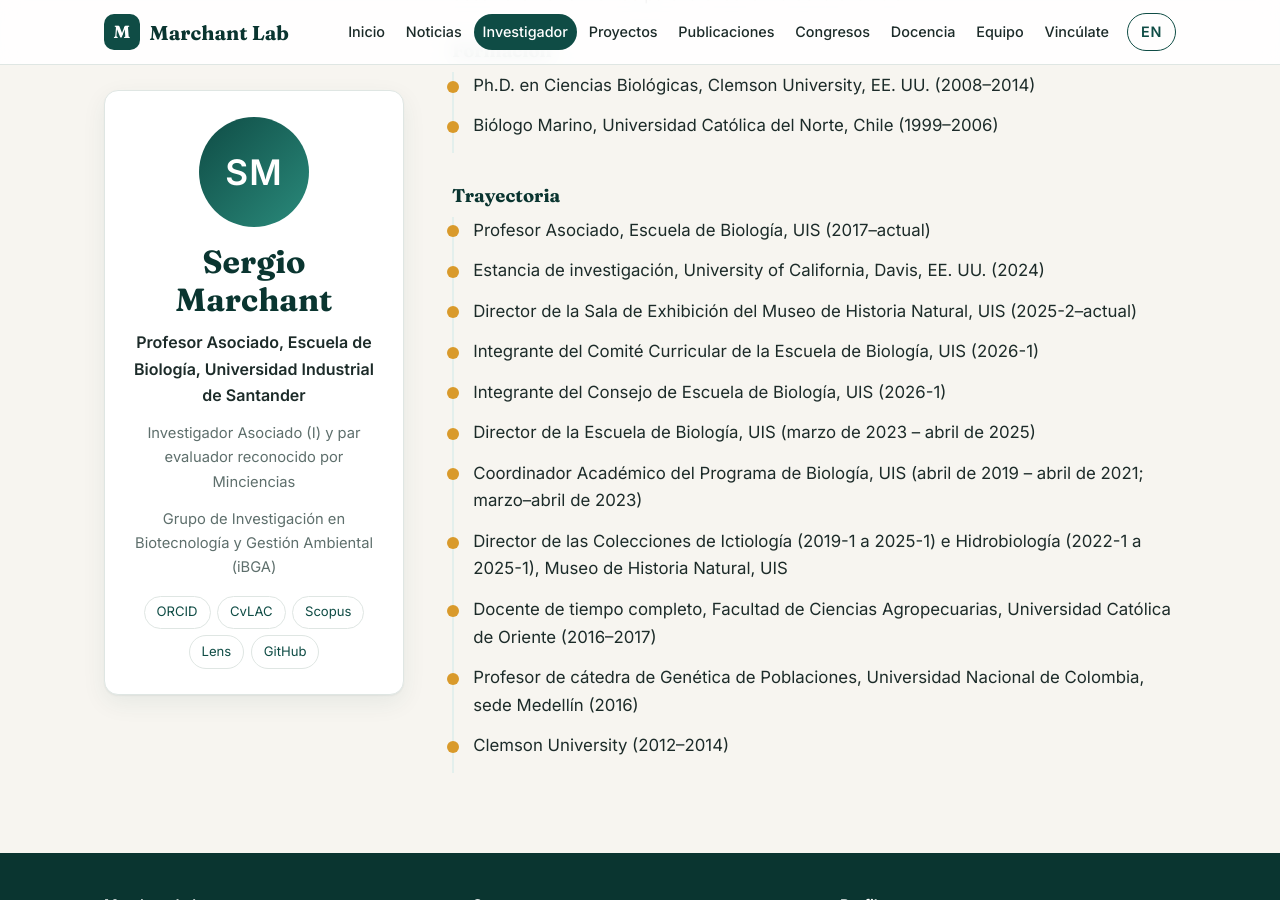
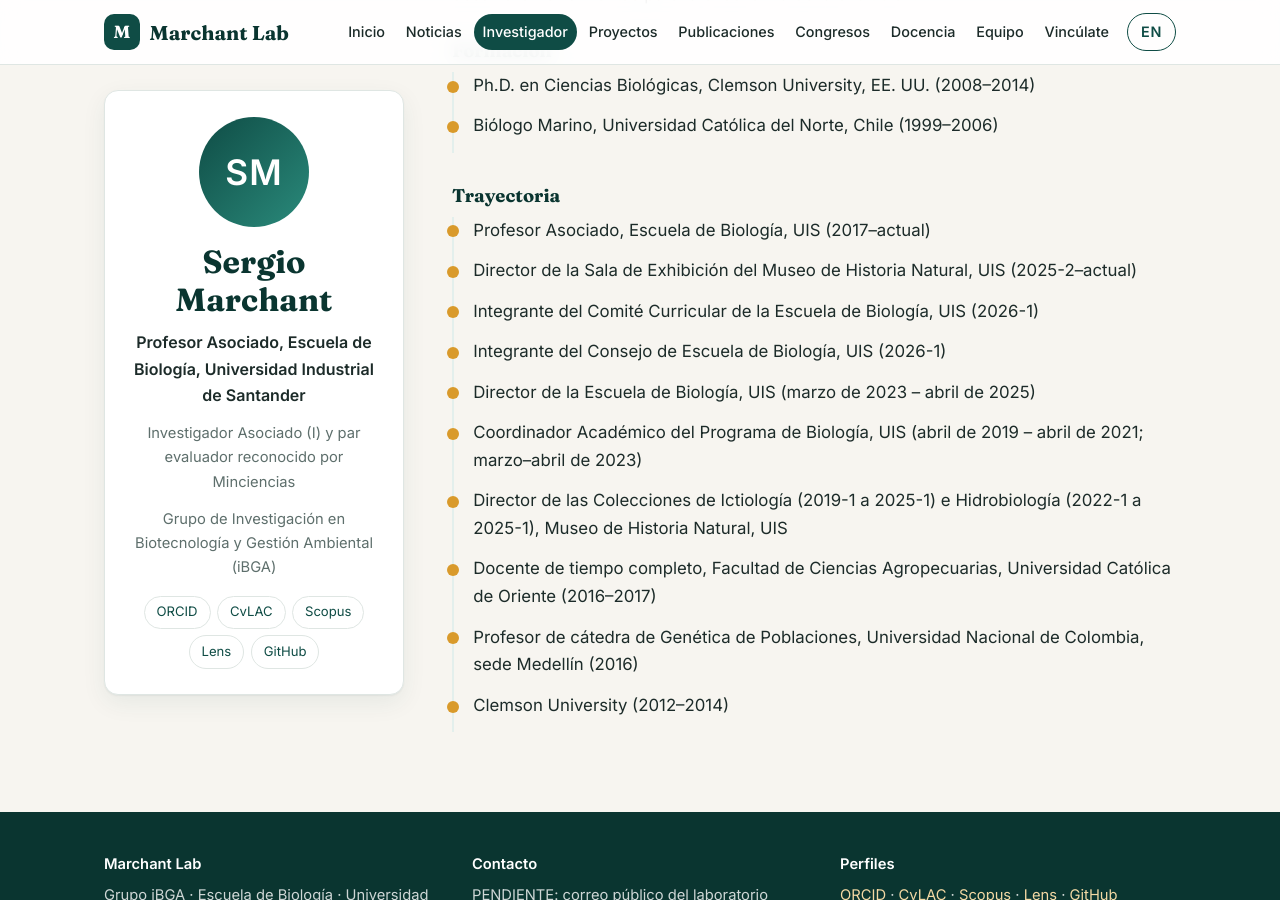
Before and after one commit to Marchant-Lab/marchant-lab-web, a Jekyll site: the page built from investigador.html, in a window 1280 px wide and 900 px high, scrolled down 610 px. Built offline with Jekyll 4.4.1, drawn with Linux system fonts in a browser that asks for light colours.

Commit message:
Quita la estancia en UC Davis de la trayectoria
Co-Authored-By: Claude Opus 5.5 <noreply@anthropic.com>

```diff
--- a/_data/investigador.yml
+++ b/_data/investigador.yml
@@ -13,7 +13,6 @@ formacion:
   - Biólogo Marino, Universidad Católica del Norte, Chile (1999–2006)
 trayectoria:   # cargos UIS con soporte en la carga académica o en resoluciones (soportes-academicos/resoluciones/)
   - Profesor Asociado, Escuela de Biología, UIS (2017–actual)
-  - Estancia de investigación, University of California, Davis, EE. UU. (2024)
   - Director de la Sala de Exhibición del Museo de Historia Natural, UIS (2025-2–actual)
   - Integrante del Comité Curricular de la Escuela de Biología, UIS (2026-1)
   - Integrante del Consejo de Escuela de Biología, UIS (2026-1)
--- a/_data/traduccion_en.yml
+++ b/_data/traduccion_en.yml
@@ -152,7 +152,6 @@
 "Minciencias": "Minciencias (Colombian Ministry of Science)"
 "AGROSAVIA – Ministerio de Agricultura": "AGROSAVIA – Ministry of Agriculture"
 "Ecopetrol": "Ecopetrol"
-"Estancia de investigación, University of California, Davis, EE. UU. (2024)": "Research stay, University of California, Davis, USA (2024)"
 "Funcionalidades de la plataforma Moodle": "Moodle platform features"
 "Evaluación por competencias": "Competency-based assessment"
 "Formación docente para la enseñanza apoyada con TIC": "Teacher training for ICT-supported teaching"
```
